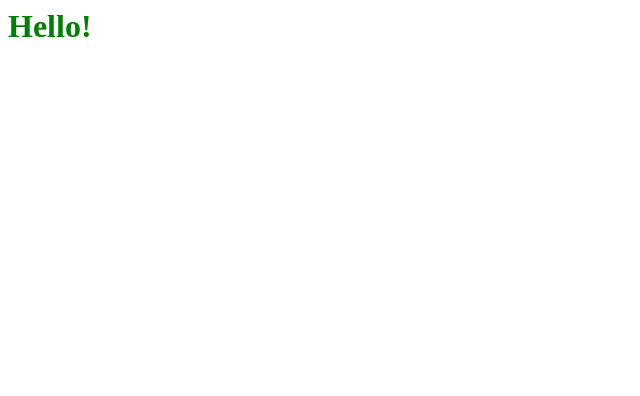
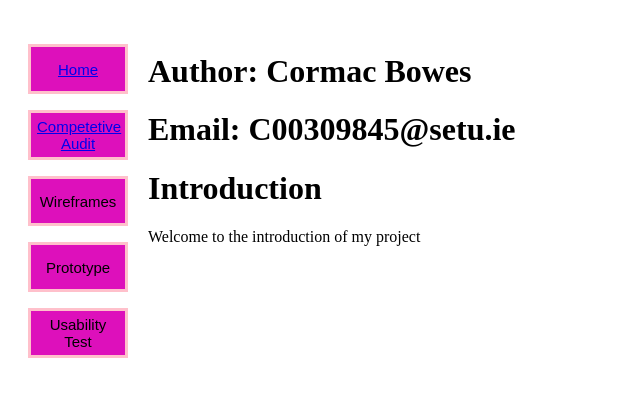
Before and after one commit to CormacBowes/IxD25, a plain HTML site: page index.html in a window 1280 px wide. Shown: the whole page, without its empty margins (0-640 px from the left). Drawn offline with Linux system fonts and the light colour scheme.

Commit message:
index intro

```diff
--- a/index.html
+++ b/index.html
@@ -1,9 +1,26 @@
 <html>
 <link rel="stylesheet" type="text/css" href="./styles.css" />
 <head>
-<title>My Web Page</title>
+<title>IxD Project 2025</title>
 </head>
 <body>
-<h1>Hello!</h1>
+
+<ul>
+    <li><button><a href="http://127.0.0.1:3000/index.html">Home</a></button></li>
+<p></p>
+<li><button> <a href="http://127.0.0.1:3000/CompetetiveAudit.html">Competetive Audit</a></button></li>
+<p></p>
+<li><button>Wireframes</button></li>
+<p></p>
+<li><button>Prototype</button></li>
+<p></p>
+<li><button>Usability Test</button></li>
+</ul>
+
+<h1 class="startText">Author: Cormac Bowes</h1>
+<h1>Email: C00309845@setu.ie</h1>
+<h1>Introduction</h1>
+
+<p>Welcome to the introduction of my project</p>
 </body>
 </html>
--- a/styles.css
+++ b/styles.css
@@ -1,3 +1,17 @@
-h1 {
-  color: green;
+button{
+  height: 50px;
+  width: 100px;
+  font-size: 15;
+  border: 3px solid pink;
+  background-color: rgb(221, 16, 187);
 }
+
+ul{
+  list-style-type: none;
+  padding: 20px;
+  float: left;
+}
+
+.startText{
+  padding-top: 45px;
+}
```
Also changed, not shown: CompetetiveAudit.html (added, +20 -0 lines).
